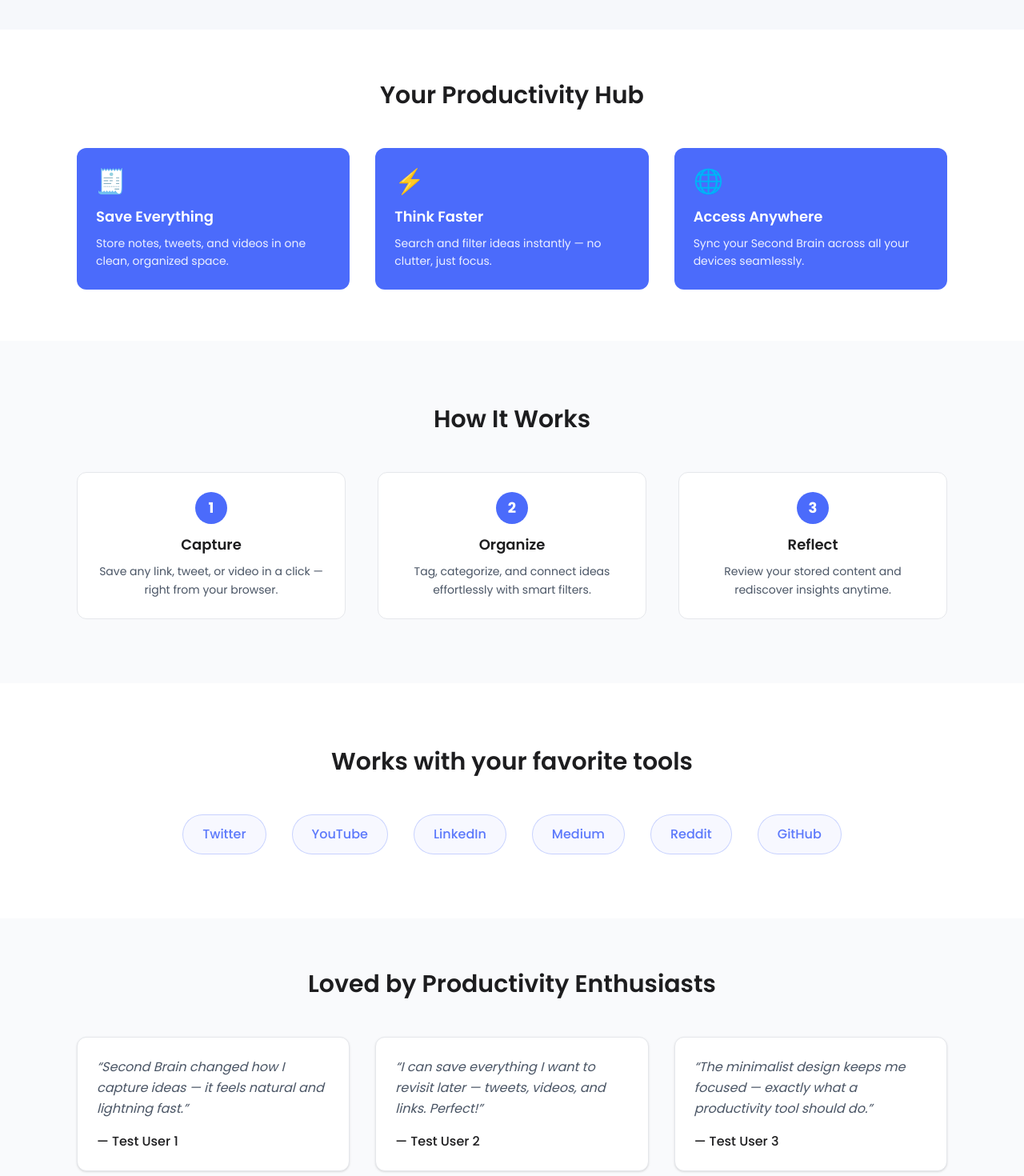
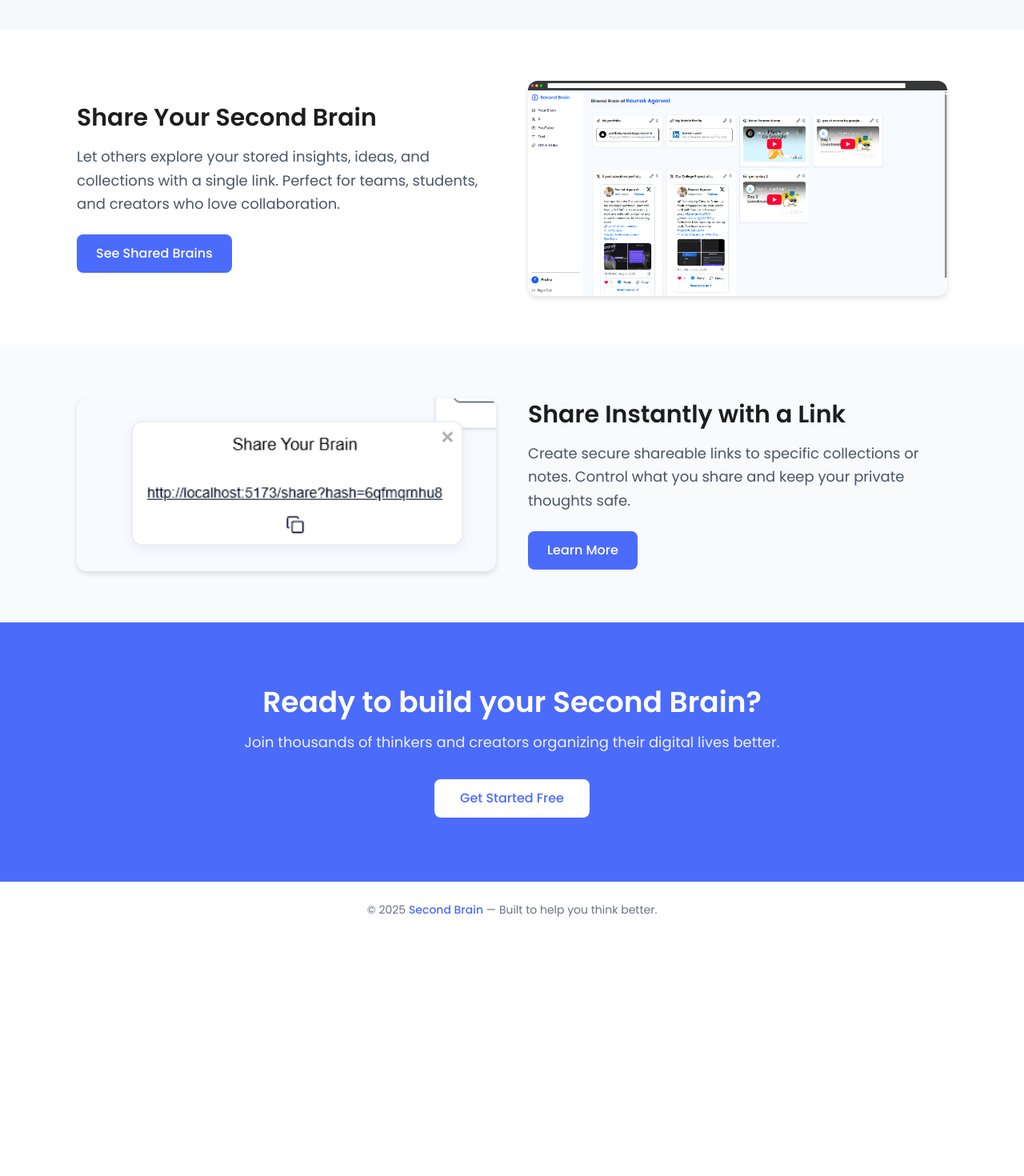
Before and after one commit to Raunakaga2004/Second-Brain, a React (Vite) app in the folder frontend/: page / in a window 1280 px wide. Shown: the part 580-2050 px from the top of the page at 80% size. After the commit the page ends 1751 px from the top, so only its background shows below. Built offline with nearby package versions, Linux system fonts and the light colour scheme.

Commit message:
base project finish only landing page and dark mode remaining

```diff
--- a/frontend/index.html
+++ b/frontend/index.html
@@ -1,5 +1,6 @@
 <!doctype html>
-<html lang="en">
+<!-- <html class="dark"> -->
+  <html>
   <head>
     <meta charset="UTF-8" />
     <link rel="icon" type="image/svg+xml" href="/vite.svg" />
@@ -7,7 +8,7 @@
     <script async src="https://platform.twitter.com/widgets.js" charset="utf-8"></script>
     <title>Vite + React + TS</title>
   </head>
-  <body>
+  <body class="bg-white dark:bg-gray-900 text-gray-800 dark:text-gray-100">
     <div id="root"></div>
     <script type="module" src="/src/main.tsx"></script>
   </body>
--- a/frontend/src/components/ui/LandingPage.tsx
+++ b/frontend/src/components/ui/LandingPage.tsx
@@ -2,56 +2,59 @@ import { useNavigate } from "react-router-dom";
 import { LogoIcon } from "../../assets/icons/LogoIcon";
 import { motion } from "framer-motion";
 import illustration from "../../assets/icons/illustration.png";
+import sharedBrain from "../../assets/icons/shared_brain.png";
+import shareLink from "../../assets/icons/share_link.png";
 
 export const LandingPage = () => {
   const navigate = useNavigate();
 
   return (
     <div className="min-h-screen flex flex-col bg-[#f6f8fb] text-gray-800 font-inter overflow-hidden">
-      {/* 🌐 Navbar */}
-      <nav className="flex justify-between items-center px-10 py-4 bg-white/80 backdrop-blur-md shadow-sm sticky top-0 z-50 transition-all duration-300">
-        <div className="flex items-center gap-2 text-xl font-semibold text-[#1d1d1f] select-none">
+      {/* Navbar */}
+      <nav className="flex justify-between items-center px-5 sm:px-8 md:px-10 py-4 bg-white/80 backdrop-blur-md shadow-sm sticky top-0 z-50">
+        <div className="flex items-center gap-2 text-lg sm:text-xl font-semibold text-[#1d1d1f] select-none">
           <LogoIcon size="lg" />
           <span className="text-[#4b6bfb] font-semibold tracking-tight hover:text-[#3b5de7] transition-all">
             Second Brain
           </span>
         </div>
 
-        <div className="flex items-center gap-4 text-sm font-medium">
+        <div className="flex items-center gap-2 sm:gap-4 text-sm font-medium">
           <button
             onClick={() => navigate("/signin")}
-            className="px-4 py-2 rounded-lg text-[#4b6bfb] hover:bg-[#e9ecff] transition-all duration-200"
+            className="px-3 sm:px-4 py-2 rounded-lg text-[#4b6bfb] hover:bg-[#e9ecff] transition-all duration-200"
           >
             Sign In
           </button>
           <button
             onClick={() => navigate("/signup")}
-            className="px-4 py-2 rounded-lg bg-[#4b6bfb] text-white hover:bg-[#3b5de7] transition-all duration-200"
+            className="px-3 sm:px-4 py-2 rounded-lg bg-[#4b6bfb] text-white hover:bg-[#3b5de7] transition-all duration-200"
           >
             Get Started
           </button>
         </div>
       </nav>
 
-      {/* 🌟 Hero Section */}
-      <section className="flex flex-col md:flex-row items-center justify-between px-10 md:px-24 py-20 gap-10">
+      {/* Hero Section */}
+      <section className="flex flex-col md:flex-row items-center justify-between px-6 sm:px-10 md:px-24 py-14 sm:py-20 gap-10">
         <motion.div
           initial={{ opacity: 0, y: 40 }}
           animate={{ opacity: 1, y: 0 }}
           transition={{ duration: 0.7 }}
-          className="flex flex-col max-w-lg"
+          className="flex flex-col max-w-lg text-center md:text-left"
         >
-          <h1 className="text-4xl md:text-5xl font-bold text-[#1d1d1f] leading-tight">
-            Organize your thoughts. <br />
+          <h1 className="text-3xl sm:text-4xl md:text-5xl font-bold text-[#1d1d1f] leading-tight">
+            Organize your thoughts. <br className="hidden sm:block" />
             Amplify your productivity.
           </h1>
-          <p className="text-gray-600 mt-4 text-lg leading-relaxed">
+          <p className="text-gray-600 mt-4 text-base sm:text-lg leading-relaxed">
             Your digital memory for a smarter you — store content, track insights,
-            and stay in flow with <span className="text-[#4b6bfb] font-medium">Second Brain</span>.
+            and stay in flow with{" "}
+            <span className="text-[#4b6bfb] font-medium">Second Brain</span>.
           </p>
 
           <motion.div
-            className="flex gap-4 mt-6"
+            className="flex flex-col sm:flex-row justify-center md:justify-start gap-3 sm:gap-4 mt-6"
             initial={{ opacity: 0, y: 20 }}
             animate={{ opacity: 1, y: 0 }}
             transition={{ delay: 0.3 }}
@@ -75,155 +78,106 @@ export const LandingPage = () => {
           initial={{ opacity: 0, scale: 0.9 }}
           animate={{ opacity: 1, scale: 1 }}
           transition={{ duration: 0.7, delay: 0.2 }}
-          className="w-full md:w-[45%]"
+          className="w-full md:w-[45%] flex justify-center"
         >
           <img
             src={illustration}
             alt="Second Brain illustration"
-            className="w-full drop-shadow-xl"
+            className="w-3/4 sm:w-2/3 md:w-full drop-shadow-xl"
           />
         </motion.div>
       </section>
 
-      {/* 🧩 Features Section */}
-      <section className="px-10 md:px-24 py-16 bg-white">
-        <motion.h2
-          initial={{ opacity: 0, y: 30 }}
-          whileInView={{ opacity: 1, y: 0 }}
+      {/* Shared Brain Section */}
+      <section className="px-6 sm:px-10 md:px-24 py-16 bg-white flex flex-col md:flex-row items-center gap-10">
+        <motion.div
+          initial={{ opacity: 0, x: -40 }}
+          whileInView={{ opacity: 1, x: 0 }}
           viewport={{ once: true }}
           transition={{ duration: 0.6 }}
-          className="text-3xl font-semibold text-center text-[#1d1d1f] mb-12"
+          className="md:w-1/2 text-center md:text-left"
         >
-          Your Productivity Hub
-        </motion.h2>
+          <h2 className="text-3xl font-semibold mb-4 text-[#1d1d1f]">
+            Share Your Second Brain
+          </h2>
+          <p className="text-gray-600 text-base sm:text-lg leading-relaxed mb-6">
+            Let others explore your stored insights, ideas, and collections with a single link.
+            Perfect for teams, students, and creators who love collaboration.
+          </p>
+          <button
+            onClick={() => navigate("/share")}
+            className="px-6 py-3 bg-[#4b6bfb] text-white rounded-lg font-medium hover:bg-[#3b5de7] transition-all duration-200"
+          >
+            See Shared Brains
+          </button>
+        </motion.div>
 
-        <div className="grid md:grid-cols-3 gap-8">
-          <FeatureCard
-            icon="🧾"
-            title="Save Everything"
-            desc="Store notes, tweets, and videos in one clean, organized space."
-            delay={0.1}
+        <motion.div
+          initial={{ opacity: 0, x: 40 }}
+          whileInView={{ opacity: 1, x: 0 }}
+          viewport={{ once: true }}
+          transition={{ duration: 0.6, delay: 0.2 }}
+          className="md:w-1/2 flex justify-center"
+        >
+          <img
+            src={sharedBrain}
+            alt="Shared Brain"
+            className="w-3/4 sm:w-2/3 md:w-full rounded-xl drop-shadow-md"
           />
-          <FeatureCard
-            icon="⚡"
-            title="Think Faster"
-            desc="Search and filter ideas instantly — no clutter, just focus."
-            delay={0.2}
-          />
-          <FeatureCard
-            icon="🌐"
-            title="Access Anywhere"
-            desc="Sync your Second Brain across all your devices seamlessly."
-            delay={0.3}
-          />
-        </div>
+        </motion.div>
       </section>
 
-      {/* 🧠 How It Works */}
-      <section className="px-10 md:px-24 py-20 bg-[#f9fafc]">
-        <motion.h2
-          initial={{ opacity: 0, y: 30 }}
-          whileInView={{ opacity: 1, y: 0 }}
+      {/* Share Link Section */}
+      <section className="px-6 sm:px-10 md:px-24 py-16 bg-[#f9fafc] flex flex-col-reverse md:flex-row items-center gap-10">
+        <motion.div
+          initial={{ opacity: 0, x: 40 }}
+          whileInView={{ opacity: 1, x: 0 }}
           viewport={{ once: true }}
           transition={{ duration: 0.6 }}
-          className="text-3xl font-semibold text-center mb-12 text-[#1d1d1f]"
+          className="md:w-1/2 flex justify-center"
         >
-          How It Works
-        </motion.h2>
+          <img
+            src={shareLink}
+            alt="Share Link"
+            className="w-3/4 sm:w-2/3 md:w-full rounded-xl drop-shadow-md"
+          />
+        </motion.div>
 
-        <div className="grid md:grid-cols-3 gap-10 text-center">
-          <StepCard
-            step="1"
-            title="Capture"
-            desc="Save any link, tweet, or video in a click — right from your browser."
-            delay={0.1}
-          />
-          <StepCard
-            step="2"
-            title="Organize"
-            desc="Tag, categorize, and connect ideas effortlessly with smart filters."
-            delay={0.2}
-          />
-          <StepCard
-            step="3"
-            title="Reflect"
-            desc="Review your stored content and rediscover insights anytime."
-            delay={0.3}
-          />
-        </div>
+        <motion.div
+          initial={{ opacity: 0, x: -40 }}
+          whileInView={{ opacity: 1, x: 0 }}
+          viewport={{ once: true }}
+          transition={{ duration: 0.6, delay: 0.2 }}
+          className="md:w-1/2 text-center md:text-left"
+        >
+          <h2 className="text-3xl font-semibold mb-4 text-[#1d1d1f]">
+            Share Instantly with a Link
+          </h2>
+          <p className="text-gray-600 text-base sm:text-lg leading-relaxed mb-6">
+            Create secure shareable links to specific collections or notes.
+            Control what you share and keep your private thoughts safe.
+          </p>
+          <button
+            onClick={() => navigate("/")}
+            className="px-6 py-3 bg-[#4b6bfb] text-white rounded-lg font-medium hover:bg-[#3b5de7] transition-all duration-200"
+          >
+            Learn More
+          </button>
+        </motion.div>
       </section>
 
-      {/* 🔗 Integrations Section */}
-      <section className="px-10 md:px-24 py-20 bg-white">
-        <motion.h2
-          initial={{ opacity: 0, y: 30 }}
-          whileInView={{ opacity: 1, y: 0 }}
-          viewport={{ once: true }}
-          transition={{ duration: 0.6 }}
-          className="text-3xl font-semibold text-center mb-12 text-[#1d1d1f]"
-        >
-          Works with your favorite tools
-        </motion.h2>
-
-        <div className="flex flex-wrap justify-center gap-8 opacity-90">
-          {["Twitter", "YouTube", "LinkedIn", "Medium", "Reddit", "GitHub"].map((platform, i) => (
-            <motion.div
-              key={platform}
-              initial={{ opacity: 0, y: 20 }}
-              whileInView={{ opacity: 1, y: 0 }}
-              viewport={{ once: true }}
-              transition={{ duration: 0.4, delay: i * 0.1 }}
-              className="px-6 py-3 rounded-full border border-[#4b6bfb]/30 text-[#4b6bfb] font-medium bg-[#e9ecff]/40 hover:bg-[#e9ecff] transition-all duration-200 cursor-pointer"
-            >
-              {platform}
-            </motion.div>
-          ))}
-        </div>
-      </section>
-
-      {/* 💬 Testimonials */}
-      <section className="px-10 md:px-24 py-16 bg-[#f9fafc]">
-        <motion.h2
-          initial={{ opacity: 0, y: 30 }}
-          whileInView={{ opacity: 1, y: 0 }}
-          viewport={{ once: true }}
-          transition={{ duration: 0.6 }}
-          className="text-3xl font-semibold text-center mb-12 text-[#1d1d1f]"
-        >
-          Loved by Productivity Enthusiasts
-        </motion.h2>
-
-        <div className="grid md:grid-cols-3 gap-8">
-          <Testimonial
-            name="Test User 1"
-            text="Second Brain changed how I capture ideas — it feels natural and lightning fast."
-            delay={0.1}
-          />
-          <Testimonial
-            name="Test User 2"
-            text="I can save everything I want to revisit later — tweets, videos, and links. Perfect!"
-            delay={0.2}
-          />
-          <Testimonial
-            name="Test User 3"
-            text="The minimalist design keeps me focused — exactly what a productivity tool should do."
-            delay={0.3}
-          />
-        </div>
-      </section>
-
-      {/* 🚀 CTA Section */}
-      <section className="px-10 md:px-24 py-20 bg-[#4b6bfb] text-white text-center">
+      {/* CTA Section */}
+      <section className="px-6 sm:px-10 md:px-24 py-16 sm:py-20 bg-[#4b6bfb] text-white text-center">
         <motion.h2
           initial={{ opacity: 0, y: 20 }}
           whileInView={{ opacity: 1, y: 0 }}
           viewport={{ once: true }}
           transition={{ duration: 0.6 }}
-          className="text-4xl font-semibold mb-4"
+          className="text-3xl sm:text-4xl font-semibold mb-4"
         >
           Ready to build your Second Brain?
         </motion.h2>
-        <p className="text-lg mb-8 opacity-90">
+        <p className="text-base sm:text-lg mb-8 opacity-90">
           Join thousands of thinkers and creators organizing their digital lives better.
         </p>
         <button
@@ -234,7 +188,7 @@ export const LandingPage = () => {
         </button>
       </section>
 
-      {/* ⚓ Footer */}
+      {/* Footer */}
       <footer className="bg-white py-6 border-t border-gray-200 text-center text-sm text-gray-500">
         <p>
           © {new Date().getFullYear()}{" "}
@@ -244,76 +198,3 @@ export const LandingPage = () => {
     </div>
   );
 };
-
-// 🔹 Components
-
-const FeatureCard = ({
-  icon,
-  title,
-  desc,
-  delay,
-}: {
-  icon: string;
-  title: string;
-  desc: string;
-  delay: number;
-}) => (
-  <motion.div
-    initial={{ opacity: 0, y: 20 }}
-    whileInView={{ opacity: 1, y: 0 }}
-    viewport={{ once: true }}
-    transition={{ duration: 0.6, delay }}
-    className="bg-[#4b6bfb] text-white rounded-xl p-6 hover:shadow-lg hover:-translate-y-1 transition-all"
-  >
-    <div className="text-3xl">{icon}</div>
-    <h3 className="mt-3 font-semibold text-lg">{title}</h3>
-    <p className="opacity-90 text-sm mt-2 leading-relaxed">{desc}</p>
-  </motion.div>
-);
-
-const StepCard = ({
-  step,
-  title,
-  desc,
-  delay,
-}: {
-  step: string;
-  title: string;
-  desc: string;
-  delay: number;
-}) => (
-  <motion.div
-    initial={{ opacity: 0, y: 20 }}
-    whileInView={{ opacity: 1, y: 0 }}
-    viewport={{ once: true }}
-    transition={{ duration: 0.6, delay }}
-    className="bg-white border border-gray-200 rounded-xl p-6 hover:shadow-md transition-all"
-  >
-    <div className="w-10 h-10 flex items-center justify-center bg-[#4b6bfb] text-white rounded-full text-lg font-bold mx-auto mb-3">
-      {step}
-    </div>
-    <h3 className="font-semibold text-lg text-[#1d1d1f]">{title}</h3>
-    <p className="text-gray-600 text-sm mt-2 leading-relaxed">{desc}</p>
-  </motion.div>
-);
-
-const Testimonial = ({
-  name,
-  text,
-  delay,
-}: {
-  name: string;
-  text: string;
-  delay: number;
-}) => (
-  <motion.div
-    initial={{ opacity: 0, y: 20 }}
-    whileInView={{ opacity: 1, y: 0 }}
-    viewport={{ once: true }}
-    transition={{ duration: 0.6, delay }}
-    className="bg-white border border-gray-200 rounded-xl p-6 shadow-sm hover:shadow-md transition-all"
-  >
-    <p className="text-gray-600 italic leading-relaxed">“{text}”</p>
-    <div className="mt-4 font-medium text-[#1d1d1f]">— {name}</div>
-  </motion.div>
-);
--- a/frontend/src/index.css
+++ b/frontend/src/index.css
@@ -1,6 +1,7 @@
 @import url('https://fonts.googleapis.com/css2?family=Poppins:wght@400;500;600;700&display=swap');
 
 @import "tailwindcss";
+@custom-variant dark (&:where(.dark, .dark *));
 
 :root {
   --primary: #4b6bfb;
--- a/frontend/src/pages/ContentPage.tsx
+++ b/frontend/src/pages/ContentPage.tsx
@@ -19,7 +19,6 @@ export const ContentPage = () => {
   const [loading, setLoading] = useState(true);
   const [isAuthenticated, setIsAuthenticated] = useState(false);
 
-  // 🔹 Check authentication (same as Home)
   useEffect(() => {
     const token = localStorage.getItem("token");
     if (token) {
@@ -33,7 +32,6 @@ export const ContentPage = () => {
     }
   }, []);
 
-  // 🔹 Fetch content based on type
   useEffect(() => {
     const fetchData = async () => {
       try {
@@ -41,12 +39,10 @@ export const ContentPage = () => {
           headers: { Authorization: localStorage.getItem("token") },
         });
 
-        // 2️⃣ Normalize API data
         const allData = Array.isArray(res.data)
           ? res.data
           : res.data?.content || [];
 
-        // 3️⃣ Filter locally by `type` from URL
         const filtered = type
           ? allData.filter((item) => item.type === type)
           : allData;
@@ -66,7 +62,7 @@ export const ContentPage = () => {
   if (!isAuthenticated) return <LandingPage />;
 
   return (
-    <div className="h-screen w-screen flex flex-col bg-[#f7faff] overflow-hidden">
+    <div className="h-screen w-screen flex flex-col bg-[#f7faff] overflow-hidden dark:bg-[#0d1117]">
       {/* Main body */}
       <div className="flex-1 flex pt-[56px] md:pt-0 overflow-hidden">
         <SideBar />
--- a/frontend/src/pages/Home.tsx
+++ b/frontend/src/pages/Home.tsx
@@ -34,7 +34,7 @@ const Home = () => {
   if (!isAuthenticated) return <LandingPage />;
 
   return (
-  <div className="h-screen w-screen flex flex-col bg-[#f7faff] overflow-hidden">
+  <div className="h-screen w-screen flex flex-col bg-[#f7faff] dark:bg-[#0d1117] overflow-hidden">
   {/* Main body */}
   <div className="flex-1 flex pt-[56px] md:pt-0 overflow-hidden">
     <SideBar />
```
Also changed, not shown: frontend/src/assets/icons/share_link.png (added), frontend/src/assets/icons/shared_brain.png (added).
